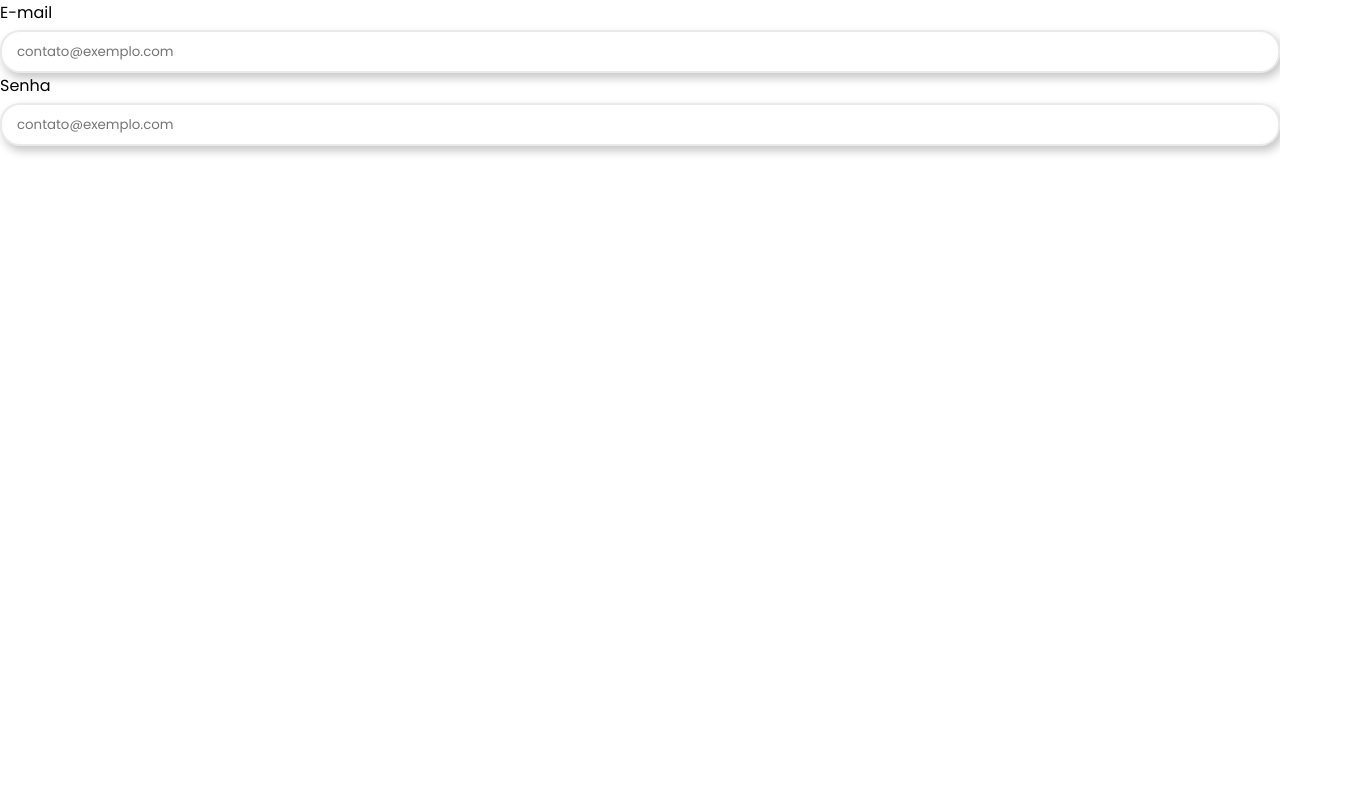
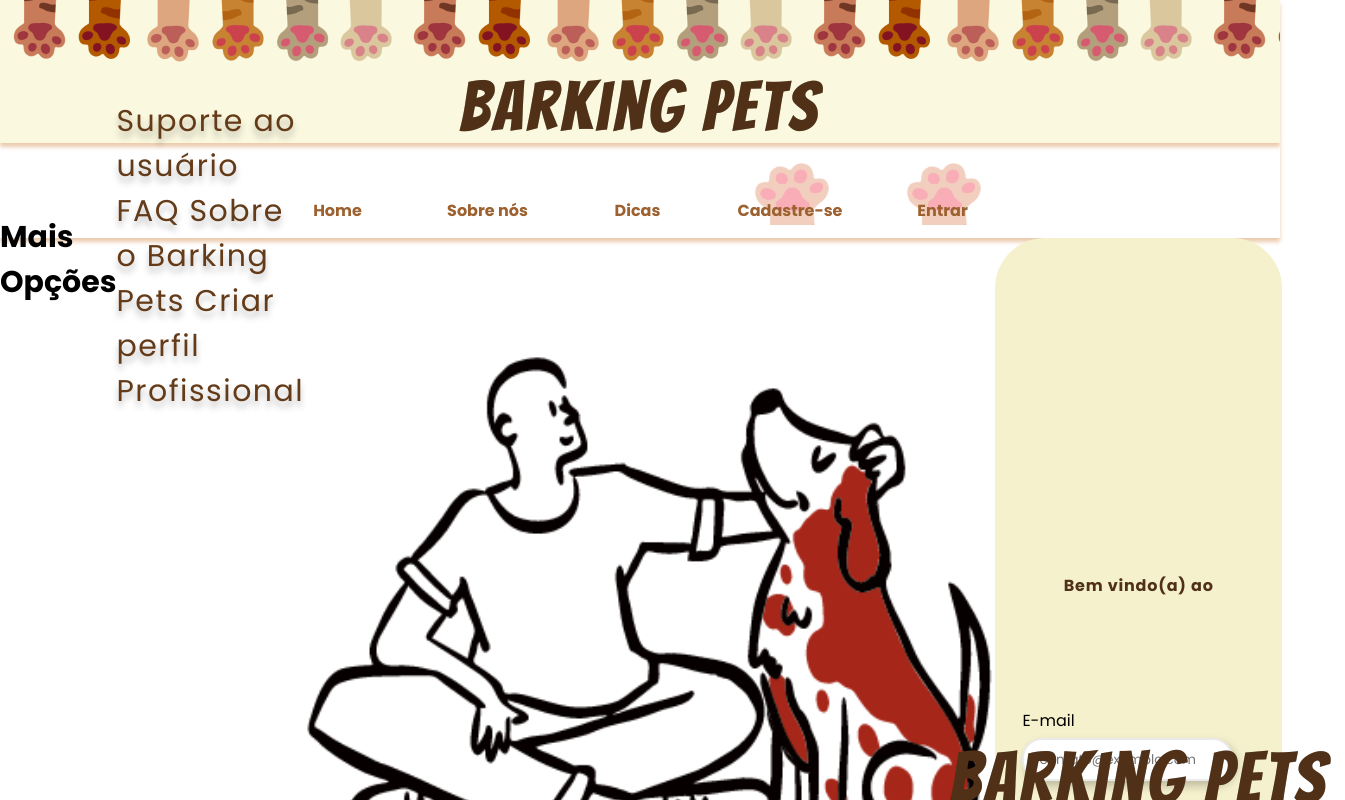
Before and after one commit to estartandodevs-course/barking-pets, a React (Create React App) app: page /entrar in a window 1280 px wide. Shown: the top 800 px of the page, 1345 px wide, since content can reach past the window. Built offline with nearby package versions, Linux system fonts and the light colour scheme.

Commit message:
Montagem da página de login incompleta

```diff
--- a/src/assets/img/index.js
+++ b/src/assets/img/index.js
@@ -9,6 +9,7 @@ import pet5 from "./pet5.svg";
 import pet6 from "./pet6.svg";
 import pet7 from "./pet7.svg";
 import pet8 from "./pet8.svg";
+import petLogin from "./petLogin.svg";
 
 export {
   pet1,
@@ -21,4 +22,5 @@ export {
   pet8,
   PatinhaHeader,
   PetFooter,
+  petLogin,
 };
--- a/src/pages/Login/index.js
+++ b/src/pages/Login/index.js
@@ -1,15 +1,44 @@
 import React from "react";
-import { Input } from "../../components";
+import * as C from "../../components";
+import { petLogin } from "../../assets/img";
+
+import "./styles.scss";
 
 const Login = () => {
   return (
     <>
-      <Input type="email" placeholder="contato@exemplo.com" name="email">
-        E-mail
-      </Input>
-      <Input type="password" placeholder="contato@exemplo.com" name="senha">
-        Senha
-      </Input>
+      <C.Header />
+      <C.MenuDesktop />
+
+      <div className="login">
+        <p className="login-mais">Mais Opções</p>
+        <p className="login-text">
+          Suporte ao usuário FAQ Sobre o Barking Pets Criar perfil Profissional
+        </p>
+
+        <div className="login-img">
+          <img src={petLogin} alt="pet" className="img-dog" />
+        </div>
+
+        <div className="login-input">
+          <p className="login-welcome">Bem vindo(a) ao</p>
+          <h1 className="login-pets">Barking Pets</h1>
+
+          <C.Input type="email" placeholder="contato@exemplo.com" name="email">
+            E-mail
+          </C.Input>
+          <C.Input
+            type="password"
+            placeholder="Utilize letras e números"
+            name="senha"
+          >
+            Senha
+          </C.Input>
+          <C.Button name="Login" />
+        </div>
+      </div>
+
+      <C.Footer classname="loginFooter" />
     </>
   );
 };
--- a/src/pages/Login/styles.scss
+++ b/src/pages/Login/styles.scss
@@ -0,0 +1,108 @@
+@import "../../styles/global.scss";
+
+.login {
+  display: flex;
+}
+
+.loginFooter {
+  margin-top: 100px;
+}
+.login-input {
+  display: flex;
+  flex-direction: column;
+  flex-wrap: wrap;
+  height: 1082px;
+  width: 614px;
+
+  border-radius: 50px;
+  align-items: center;
+  justify-content: center;
+  background: rgba(245, 241, 205, 1);
+}
+.login-img {
+  height: 745px;
+  width: 691px;
+
+  border-radius: 0px;
+}
+
+.img-dog {
+}
+
+.login-text {
+  width: 423px;
+  height: 37px;
+  right: 957px;
+  top: 593px;
+
+  font-family: Poppins;
+  font-style: normal;
+  font-weight: normal;
+  font-size: 30px;
+  line-height: 45px;
+  display: flex;
+  align-items: center;
+  letter-spacing: 0.05em;
+
+  color: #643b18;
+
+  text-shadow: 0px 6.34921px 6.34921px rgba(0, 0, 0, 0.25);
+}
+.login-mais {
+  width: 270px;
+  height: 43px;
+  right: 1110px;
+  top: 361px;
+
+  font-family: Poppins;
+  font-style: normal;
+  font-weight: bold;
+  font-size: 30px;
+  line-height: 45px;
+  display: flex;
+  align-items: center;
+
+  color: #000000;
+}
+.input-component {
+  display: flex;
+
+  width: 66%;
+  height: 16%;
+  justify-content: flex-end;
+  align-content: flex-end;
+  flex-wrap: wrap;
+}
+.button-component {
+}
+.login-welcome {
+  width: 287px;
+  left: 941px;
+  top: 391px;
+
+  font-family: Poppins;
+  font-weight: 600;
+  line-height: 45px;
+  text-align: center;
+  letter-spacing: 0.05em;
+
+  color: #503117;
+}
+.login-pets {
+  position: absolute;
+  width: 412.54px;
+  height: 77.15px;
+
+  font-family: Bangers;
+  font-style: normal;
+  font-weight: normal;
+  font-size: 72.502px;
+  line-height: 77px;
+
+  text-align: center;
+  letter-spacing: 0.05em;
+
+  color: #503117;
+
+  text-shadow: 0px 0.241673px 0.241673px rgba(0, 0, 0, 0.25);
+}
```
Also changed, not shown: src/assets/img/petLogin.svg (added).
